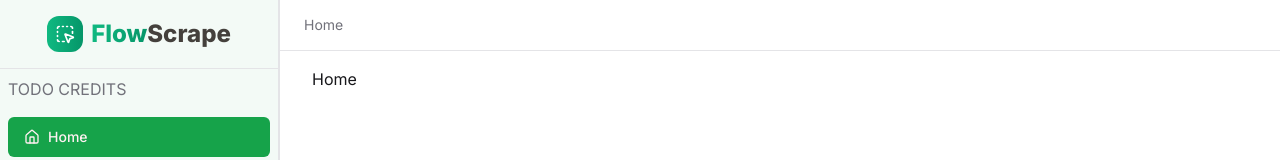
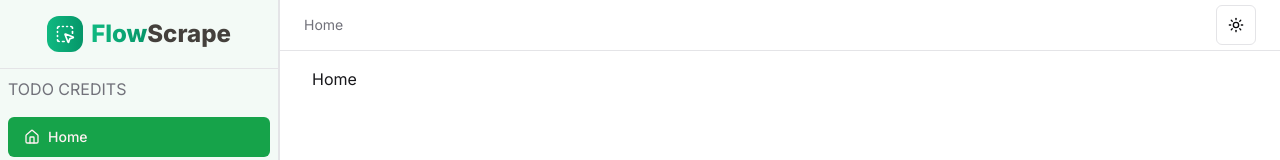
Before and after one commit to moabia1/web-scraper, a Next.js app: page / in a window 1280 px wide. Shown: the top 160 px of the page. Built offline with nearby package versions, Linux system fonts and the light colour scheme.

Commit message:
next-theme completed according to system and user mode

```diff
--- a/app/(dashboard)/layout.tsx
+++ b/app/(dashboard)/layout.tsx
@@ -1,5 +1,6 @@
 import BreadcrumHeader from "@/components/BreadcrumHeader";
 import DesktopSidebar from "@/components/Sidebar";
+import { ModeToggle } from "@/components/ThemeModeToggle";
 import { Separator } from "@/components/ui/separator";
 import React from "react";
 
@@ -10,6 +11,7 @@
       <div className="flex flex-col flex-1 min-h-screen">
         <header className="flex items-center justify-between px-6 py-4 h-[50px] container">
           <BreadcrumHeader />
+          <div className="gap-1 flex items-center"><ModeToggle/></div>
         </header>
         <Separator />
         <div className="overflow-auto">
--- a/app/layout.tsx
+++ b/app/layout.tsx
@@ -1,6 +1,7 @@
 import type { Metadata } from "next";
 import { Inter } from "next/font/google";
 import "./globals.css";
+import { AppProviders } from "@/components/Providers/AppProviders";
 
 const inter = Inter({ subsets: ["latin"] });
 
@@ -16,7 +17,9 @@
 }>) {
   return (
     <html lang="en">
-      <body className={inter.className}>{children}</body>
+      <body className={inter.className}>
+        <AppProviders>{children}</AppProviders>
+      </body>
     </html>
   );
 }
--- /dev/null
+++ b/components/Providers/AppProviders.tsx
@@ -0,0 +1,10 @@
+"use client";
+
+import { ThemeProvider } from "next-themes";
+import React from "react";
+
+export function AppProviders({ children }: { children: React.ReactNode }) {
+  return <ThemeProvider attribute="class" defaultTheme="system" enableSystem>
+    {children}
+  </ThemeProvider>
+}
--- /dev/null
+++ b/components/ThemeModeToggle.tsx
@@ -0,0 +1,40 @@
+"use client";
+
+import * as React from "react";
+import { Moon, Sun } from "lucide-react";
+import { useTheme } from "next-themes";
+
+import { Button } from "@/components/ui/button";
+import {
+  DropdownMenu,
+  DropdownMenuContent,
+  DropdownMenuItem,
+  DropdownMenuTrigger,
+} from "@/components/ui/dropdown-menu";
+
+export function ModeToggle() {
+  const { setTheme } = useTheme();
+
+  return (
+    <DropdownMenu>
+      <DropdownMenuTrigger asChild>
+        <Button variant="outline" size="icon">
+          <Sun className="h-[1.2rem] w-[1.2rem] scale-100 rotate-0 transition-all dark:scale-0 dark:-rotate-90" />
+          <Moon className="absolute h-[1.2rem] w-[1.2rem] scale-0 rotate-90 transition-all dark:scale-100 dark:rotate-0" />
+          <span className="sr-only">Toggle theme</span>
+        </Button>
+      </DropdownMenuTrigger>
+      <DropdownMenuContent align="end">
+        <DropdownMenuItem onClick={() => setTheme("light")}>
+          Light
+        </DropdownMenuItem>
+        <DropdownMenuItem onClick={() => setTheme("dark")}>
+          Dark
+        </DropdownMenuItem>
+        <DropdownMenuItem onClick={() => setTheme("system")}>
+          System
+        </DropdownMenuItem>
+      </DropdownMenuContent>
+    </DropdownMenu>
+  );
+}
```
